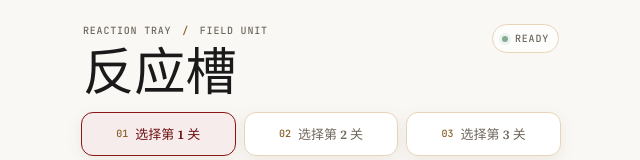
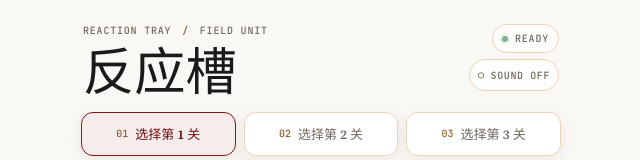
Before and after one commit to GuoweiWang27/reaction-tray, a React (Vite) app: page / in a window 1280 px wide. Shown: the top 160 px of the page, without its empty margins (319-959 px from the left). Built offline with nearby package versions, Linux system fonts and the light colour scheme; a web font is replaced by a local one.

Commit message:
feat: add reaction tray completion polish

```diff
--- a/src/game/GameScreen.tsx
+++ b/src/game/GameScreen.tsx
@@ -18,8 +18,17 @@ type ReactionCue = { id: number; kind: ReactionCueKind; label: string; formula:
 type EffectReceipt = ReactionCue & { effectCount: number; total: number }
 type DirectionKey = 'ArrowLeft' | 'ArrowRight' | 'ArrowUp' | 'ArrowDown'
 type TileActionSource = 'pointer' | 'keyboard'
+type SoundKind = 'select' | 'reaction' | 'win'
+type SoundProfile = { oscillator: OscillatorType; frequencies: number[]; duration: number; gain: number }
 
 const clearedLevelsStorageKey = 'reaction-tray.cleared-levels.v1'
+const soundEnabledStorageKey = 'reaction-tray.sound-enabled.v1'
+
+const soundProfiles: Record<SoundKind, SoundProfile> = {
+  select: { oscillator: 'sine', frequencies: [440, 660], duration: 0.08, gain: 0.045 },
+  reaction: { oscillator: 'triangle', frequencies: [262, 392, 523], duration: 0.18, gain: 0.055 },
+  win: { oscillator: 'sine', frequencies: [523, 659, 784], duration: 0.36, gain: 0.065 },
+}
 
 const readClearedLevelIds = (): string[] => {
   try {
@@ -41,6 +50,14 @@ const mergeClearedLevelId = (levelId: string): string[] => {
     // Keep the in-memory record when browser storage is unavailable.
   }
   return merged
+}
+
+const readSoundEnabled = (): boolean => {
+  try {
+    return JSON.parse(window.localStorage.getItem(soundEnabledStorageKey) ?? 'false') === true
+  } catch {
+    return false
+  }
 }
 
 const directionKeys = new Set<DirectionKey>(['ArrowLeft', 'ArrowRight', 'ArrowUp', 'ArrowDown'])
@@ -124,6 +141,7 @@ export function GameScreen() {
   const [effectReceipts, setEffectReceipts] = useState<EffectReceipt[]>([])
   const [hintedTileId, setHintedTileId] = useState<string | null>(null)
   const [clearedLevelIds, setClearedLevelIds] = useState(readClearedLevelIds)
+  const [soundEnabled, setSoundEnabled] = useState(readSoundEnabled)
   const [targetHighlightActive, setTargetHighlightActive] = useState(false)
   const [targetHighlightCycle, setTargetHighlightCycle] = useState(0)
   const [slotFloat, setSlotFloat] = useState<{ slotNumber: number; formula: string } | null>(null)
@@ -134,6 +152,8 @@ export function GameScreen() {
   const previousStatus = useRef(state.status)
   const tileRefs = useRef(new Map<string, HTMLButtonElement>())
   const pendingKeyboardFocus = useRef<{ preferredTileId: string | null } | null>(null)
+  const audioContext = useRef<AudioContext | null>(null)
+  const mounted = useRef(true)
   const selectable = new Set(selectableTileIds(state, level))
   const remaining = new Set(state.remainingTileIds)
   const visibleTiles = level.board.filter((tile) => remaining.has(tile.tileId))
@@ -255,6 +275,80 @@ export function GameScreen() {
     }, reducedMotion ? 80 : 900)
   }
 
+  const createAudioContext = (): AudioContext | null => {
+    if (!soundEnabled || audioContext.current) return audioContext.current
+    try {
+      const audioWindow = window as typeof window & { webkitAudioContext?: typeof AudioContext }
+      const AudioContextConstructor = window.AudioContext ?? audioWindow.webkitAudioContext
+      if (!AudioContextConstructor) return null
+      audioContext.current = new AudioContextConstructor()
+      return audioContext.current
+    } catch {
+      return null
+    }
+  }
+
+  const playSound = (kind: SoundKind) => {
+    if (!soundEnabled) return
+    const context = createAudioContext()
+    if (!context) return
+    try {
+      const profile = soundProfiles[kind]
+      const oscillator = context.createOscillator()
+      const gain = context.createGain()
+      const now = context.currentTime
+      const step = profile.duration / profile.frequencies.length
+      oscillator.type = profile.oscillator
+      profile.frequencies.forEach((frequency, index) => oscillator.frequency.setValueAtTime(frequency, now + index * step))
+      gain.gain.setValueAtTime(0.0001, now)
+      gain.gain.exponentialRampToValueAtTime(profile.gain, now + 0.012)
+      gain.gain.exponentialRampToValueAtTime(0.0001, now + profile.duration)
+      oscillator.connect(gain)
+      gain.connect(context.destination)
+      oscillator.start(now)
+      oscillator.stop(now + profile.duration + 0.02)
+      void context.resume().catch(() => undefined)
+    } catch {
+      // Audio failure is non-blocking; the game remains usable without sound.
+    }
+  }
+
+  const disposeAudioContext = () => {
+    const context = audioContext.current
+    audioContext.current = null
+    if (!context) return
+    try {
+      void context.close().catch(() => undefined)
+    } catch {
+      // Browser audio cleanup is best effort.
+    }
+  }
+
+  const toggleSound = () => {
+    const next = !soundEnabled
+    setSoundEnabled(next)
+    try {
+      window.localStorage.setItem(soundEnabledStorageKey, JSON.stringify(next))
+    } catch {
+      // Keep the in-memory preference when browser storage is unavailable.
+    }
+    if (!next) disposeAudioContext()
+  }
+
+  const copyResult = async () => {
+    const resultText = `REACTION TRAY L${level.order} · ${state.moveCount} MOVES · COMPLETE`
+    if (typeof navigator.clipboard?.writeText !== 'function') {
+      if (mounted.current) setFeedback('复制失败，请手动记录。')
+      return
+    }
+    try {
+      await navigator.clipboard.writeText(resultText)
+      if (mounted.current) setFeedback('成绩已复制。')
+    } catch {
+      if (mounted.current) setFeedback('复制失败，请手动记录。')
+    }
+  }
+
   useEffect(() => {
     const previous = previousStatus.current
     previousStatus.current = state.status
@@ -263,10 +357,15 @@ export function GameScreen() {
     }
   }, [level.id, state.status])
 
-  useEffect(() => () => {
+  useEffect(() => {
+    mounted.current = true
+    return () => {
+      mounted.current = false
       if (cueTimer.current !== null) window.clearTimeout(cueTimer.current)
       if (slotFloatTimer.current !== null) window.clearTimeout(slotFloatTimer.current)
       if (targetHighlightTimer.current !== null) window.clearTimeout(targetHighlightTimer.current)
+      disposeAudioContext()
+    }
   }, [])
 
   useEffect(() => {
@@ -298,6 +397,12 @@ export function GameScreen() {
       if (trayEntry && item) showSlotFloat(trayIndex + 1, item.formula)
     }
     const reactionEffect = reactionEffects[0]
+    const acceptedSelection = command.type === 'select-tile' && result.state.moveCount > state.moveCount
+    if (acceptedSelection) {
+      if (result.state.status === 'won') playSound('win')
+      else if (reactionEffects.length > 0) playSound('reaction')
+      else playSound('select')
+    }
 
     if (result.state.status === 'won') setFeedback('关卡完成 · 目标产物已达到标准。')
     else if (result.state.status === 'lost') setFeedback(`关卡失败 · ${getLossFeedback(result.state)}`)
@@ -376,9 +481,22 @@ export function GameScreen() {
             <p className="brand-mark">REACTION TRAY <span>/</span> FIELD UNIT</p>
             <h1>反应槽</h1>
           </div>
+          <div className="header-actions">
             <div className="run-status" aria-label={`当前状态 ${statusLabel}`}>
               <span className="status-led" aria-hidden="true" />
               <span>{statusLabel}</span>
+            </div>
+            <button
+              type="button"
+              className={soundEnabled ? 'sound-toggle sound-toggle--active' : 'sound-toggle'}
+              data-testid="sound-toggle"
+              aria-pressed={soundEnabled}
+              aria-label={soundEnabled ? '音效已开启，点击关闭' : '音效已关闭，点击开启'}
+              onClick={toggleSound}
+            >
+              <span className="sound-toggle-indicator" aria-hidden="true">{soundEnabled ? '●' : '○'}</span>
+              <span>{soundEnabled ? 'SOUND ON' : 'SOUND OFF'}</span>
+            </button>
           </div>
         </header>
 
@@ -408,7 +526,11 @@ export function GameScreen() {
             {target ? (
               <button
                 type="button"
-                className={targetHighlightActive ? 'target-formula target-formula--active' : 'target-formula'}
+                className={[
+                  'target-formula',
+                  targetHighlightActive ? 'target-formula--active' : '',
+                  state.status === 'won' ? 'target-formula--won' : '',
+                ].filter(Boolean).join(' ')}
                 aria-pressed={targetHighlightActive}
                 aria-label={`目标产物 ${target.formula}，${targetHighlightActive ? '重新提示' : '查看'}对应反应物`}
                 onClick={triggerTargetHighlight}
@@ -605,7 +727,12 @@ export function GameScreen() {
               <span className="outcome-kicker">{state.status === 'won' ? 'RUN COMPLETE' : 'RUN INTERRUPTED'}</span>
               <strong>{state.status === 'won' ? '样本链已完成' : '反应槽已封存'}</strong>
             </div>
+            <div className="outcome-actions">
+              {state.status === 'won' && (
+                <button type="button" className="outcome-share" data-testid="share-result" onClick={copyResult}>复制成绩</button>
+              )}
               <button type="button" onClick={restartLevel}>{state.status === 'won' ? '再做一次' : '重新开始'}</button>
+            </div>
           </section>
         )}
 
--- a/src/game/game.css
+++ b/src/game/game.css
@@ -117,6 +117,48 @@ body {
   background: rgba(255, 255, 255, 0.7);
   font-size: var(--text-micro);
   white-space: nowrap;
+}
+
+.header-actions {
+  display: grid;
+  justify-items: end;
+  gap: 6px;
+}
+
+.sound-toggle {
+  display: inline-flex;
+  min-height: 32px;
+  align-items: center;
+  gap: 6px;
+  padding: 6px 8px;
+  border: 1px solid var(--line);
+  border-radius: var(--radius-chip);
+  color: var(--muted);
+  background: rgba(255, 255, 255, 0.7);
+  font-family: var(--mono-font);
+  font-size: var(--text-micro);
+  font-weight: 700;
+  letter-spacing: 0.06em;
+  cursor: pointer;
+  transition: border-color 160ms ease, background-color 160ms ease, color 160ms ease, transform 160ms ease;
+}
+
+.sound-toggle:hover,
+.sound-toggle:focus-visible {
+  border-color: var(--sand);
+  color: var(--sand-dark);
+  transform: translateY(-1px);
+}
+
+.sound-toggle--active {
+  border-color: var(--sand-dark);
+  color: var(--sand-dark);
+  background: var(--sand-pale);
+}
+
+.sound-toggle-indicator {
+  font-size: var(--text-micro);
+  line-height: 1;
 }
 
 .status-led {
@@ -294,6 +336,10 @@ button.target-formula:focus-visible,
   padding-inline: 4px;
   border-radius: var(--radius-chip);
   background: var(--sand-pale);
+}
+
+.target-formula--won {
+  animation: slot-fill 220ms ease-out both;
 }
 
 .target-readout strong {
@@ -852,10 +898,23 @@ button.target-formula:focus-visible,
   font-weight: 600;
 }
 
+.outcome-actions {
+  display: flex;
+  flex-wrap: wrap;
+  justify-content: flex-end;
+  gap: 6px;
+}
+
 .outcome--won button {
   border-color: var(--crimson);
   color: var(--crimson-deep);
   background: var(--crimson-pale);
+}
+
+.outcome--won .outcome-share {
+  border-color: var(--sand);
+  color: var(--sand-dark);
+  background: var(--sand-pale);
 }
 
 .console-footer {
@@ -979,6 +1038,11 @@ button:focus-visible {
     box-shadow: 0 0 0 2px var(--sand-pale), var(--shadow-panel);
   }
 
+  .target-formula--won {
+    animation: none;
+    transform: none;
+  }
+
   .tray-panel--awaiting,
   .condition-panel--awaiting {
     animation: none;
```
Lines whose indentation alone changed are shown as unchanged.
